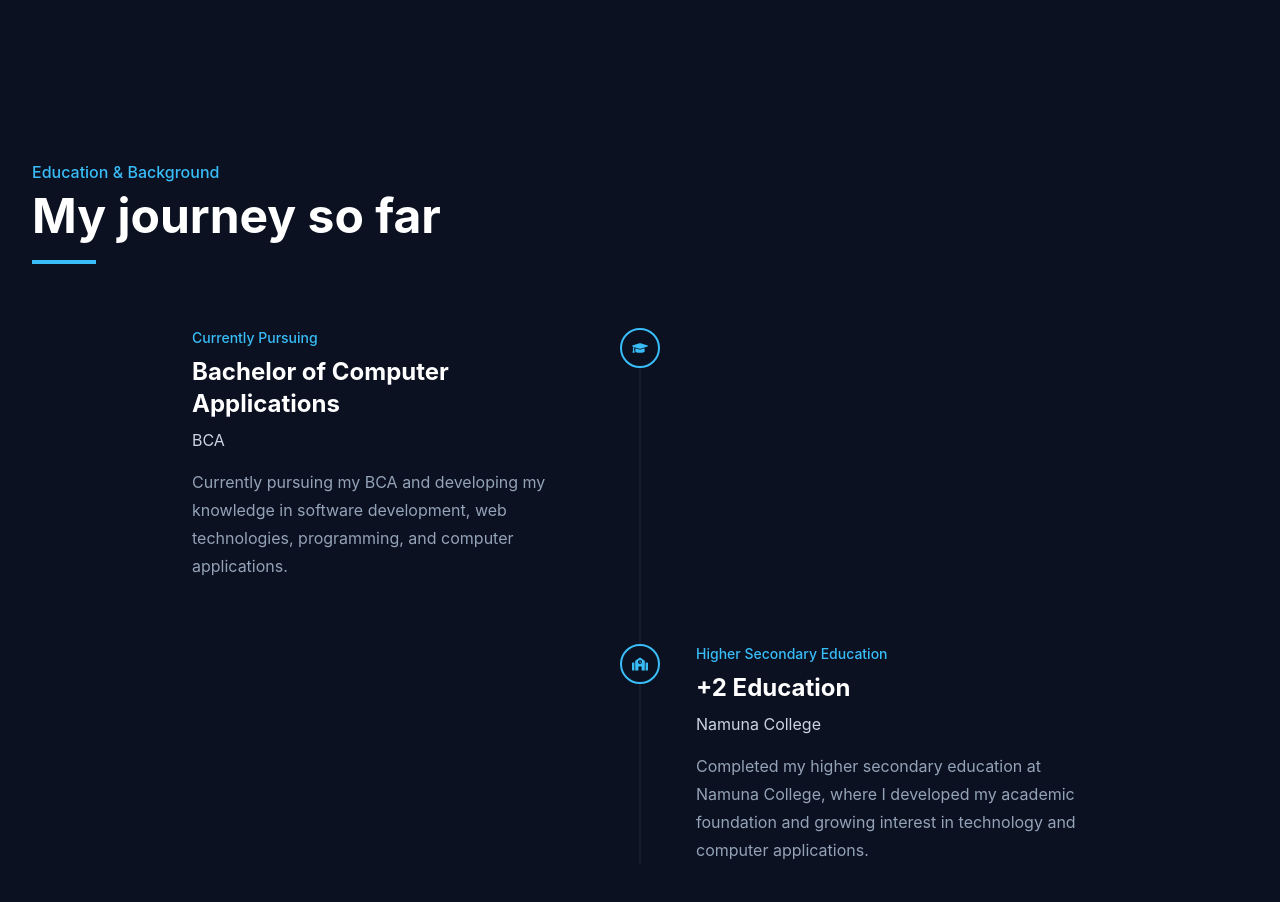
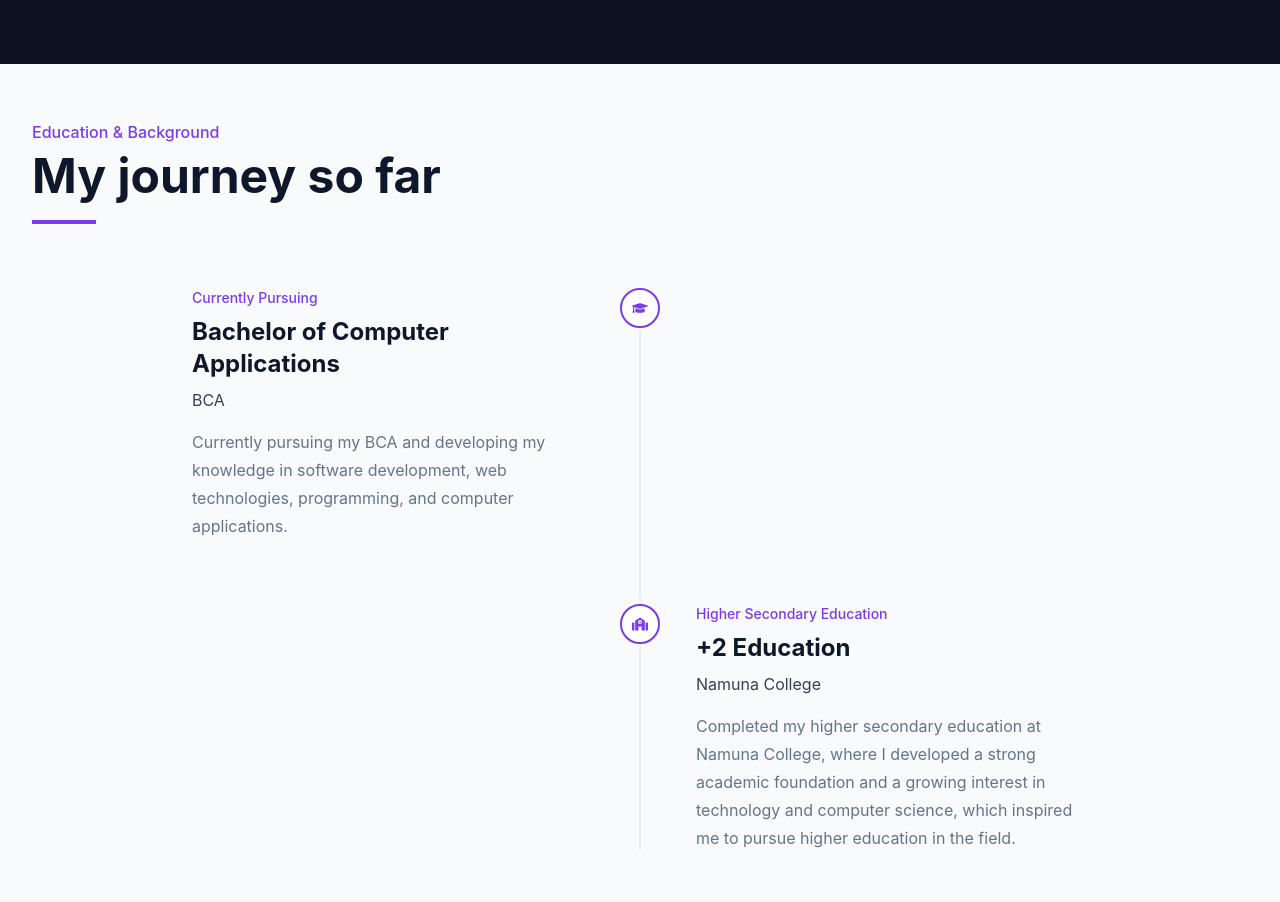
Before and after one commit to buddhamagar-09/my-portfolio, a React (Vite) app in the folder my-portfolio/: page / in a window 1280 px wide. Shown: the part 2340-3242 px from the top of the page. Built offline with nearby package versions, Linux system fonts and the light colour scheme.

Commit message:
Background color changed

```diff
--- a/my-portfolio/src/Components/Education.jsx
+++ b/my-portfolio/src/Components/Education.jsx
@@ -6,7 +6,7 @@ function Education() {
   return (
     <section
       id="education"
-      className="bg-[#0B1120] text-white py-24"
+      className="bg-[#F8FAFC] text-[#0F172A] py-14"
     >
       <div className="max-w-7xl mx-auto px-6 lg:px-8">
 
@@ -18,7 +18,7 @@ function Education() {
           transition={{ duration: 0.7 }}
           className="mb-16"
         >
-          <p className="text-[#38BDF8] font-medium mb-2">
+          <p className="text-[#7C3AED] font-medium mb-2">
             Education & Background
           </p>
 
@@ -26,14 +26,14 @@ function Education() {
             My journey so far
           </h2>
 
-          <div className="w-16 h-1 bg-[#38BDF8] mt-5" />
+          <div className="w-16 h-1 bg-[#7C3AED] mt-5" />
         </motion.div>
 
         {/* Timeline */}
         <div className="relative max-w-4xl mx-auto">
 
           {/* Timeline Line */}
-          <div className="absolute left-5 md:left-1/2 top-0 bottom-0 w-px bg-[#1E293B] md:-translate-x-1/2" />
+          <div className="absolute left-5 md:left-1/2 top-0 bottom-0 w-px bg-[#E2E8F0] md:-translate-x-1/2" />
 
           {/* BCA */}
           <motion.div
@@ -44,25 +44,25 @@ function Education() {
             className="relative flex items-start mb-16"
           >
             {/* Timeline Icon */}
-            <div className="absolute left-0 md:left-1/2 w-10 h-10 bg-[#0B1120] border-2 border-[#38BDF8] rounded-full flex items-center justify-center md:-translate-x-1/2 z-10">
-              <FaGraduationCap className="text-[#38BDF8]" />
+            <div className="absolute left-0 md:left-1/2 w-10 h-10 bg-white border-2 border-[#7C3AED] rounded-full flex items-center justify-center md:-translate-x-1/2 z-10">
+              <FaGraduationCap className="text-[#7C3AED]" />
             </div>
 
             {/* Content */}
             <div className="ml-16 md:ml-0 md:w-1/2 md:pr-14">
-              <p className="text-[#38BDF8] text-sm font-medium mb-2">
+              <p className="text-[#7C3AED] text-sm font-medium mb-2">
                 Currently Pursuing
               </p>
 
-              <h3 className="text-2xl font-bold text-white">
+              <h3 className="text-2xl font-bold text-[#0F172A]">
                 Bachelor of Computer Applications
               </h3>
 
-              <p className="text-[#CBD5E1] mt-2">
+              <p className="text-[#334155] mt-2">
                 BCA
               </p>
 
-              <p className="text-[#94A3B8] mt-4 leading-7">
+              <p className="text-[#64748B] mt-4 leading-7">
                 Currently pursuing my BCA and developing my knowledge in
                 software development, web technologies, programming, and
                 computer applications.
@@ -79,28 +79,29 @@ function Education() {
             className="relative flex items-start"
           >
             {/* Timeline Icon */}
-            <div className="absolute left-0 md:left-1/2 w-10 h-10 bg-[#0B1120] border-2 border-[#38BDF8] rounded-full flex items-center justify-center md:-translate-x-1/2 z-10">
-              <FaSchool className="text-[#38BDF8]" />
+            <div className="absolute left-0 md:left-1/2 w-10 h-10 bg-white border-2 border-[#7C3AED] rounded-full flex items-center justify-center md:-translate-x-1/2 z-10">
+              <FaSchool className="text-[#7C3AED]" />
             </div>
 
             {/* Content */}
             <div className="ml-16 md:ml-auto md:w-1/2 md:pl-14">
-              <p className="text-[#38BDF8] text-sm font-medium mb-2">
+              <p className="text-[#7C3AED] text-sm font-medium mb-2">
                 Higher Secondary Education
               </p>
 
-              <h3 className="text-2xl font-bold text-white">
+              <h3 className="text-2xl font-bold text-[#0F172A]">
                 +2 Education
               </h3>
 
-              <p className="text-[#CBD5E1] mt-2">
+              <p className="text-[#334155] mt-2">
                 Namuna College
               </p>
 
-              <p className="text-[#94A3B8] mt-4 leading-7">
+              <p className="text-[#64748B] mt-4 leading-7">
                 Completed my higher secondary education at Namuna College,
-                where I developed my academic foundation and growing
-                interest in technology and computer applications.
+                where I developed a strong academic foundation and a growing
+                interest in technology and computer science, which inspired me
+                to pursue higher education in the field.
               </p>
             </div>
           </motion.div>
```
